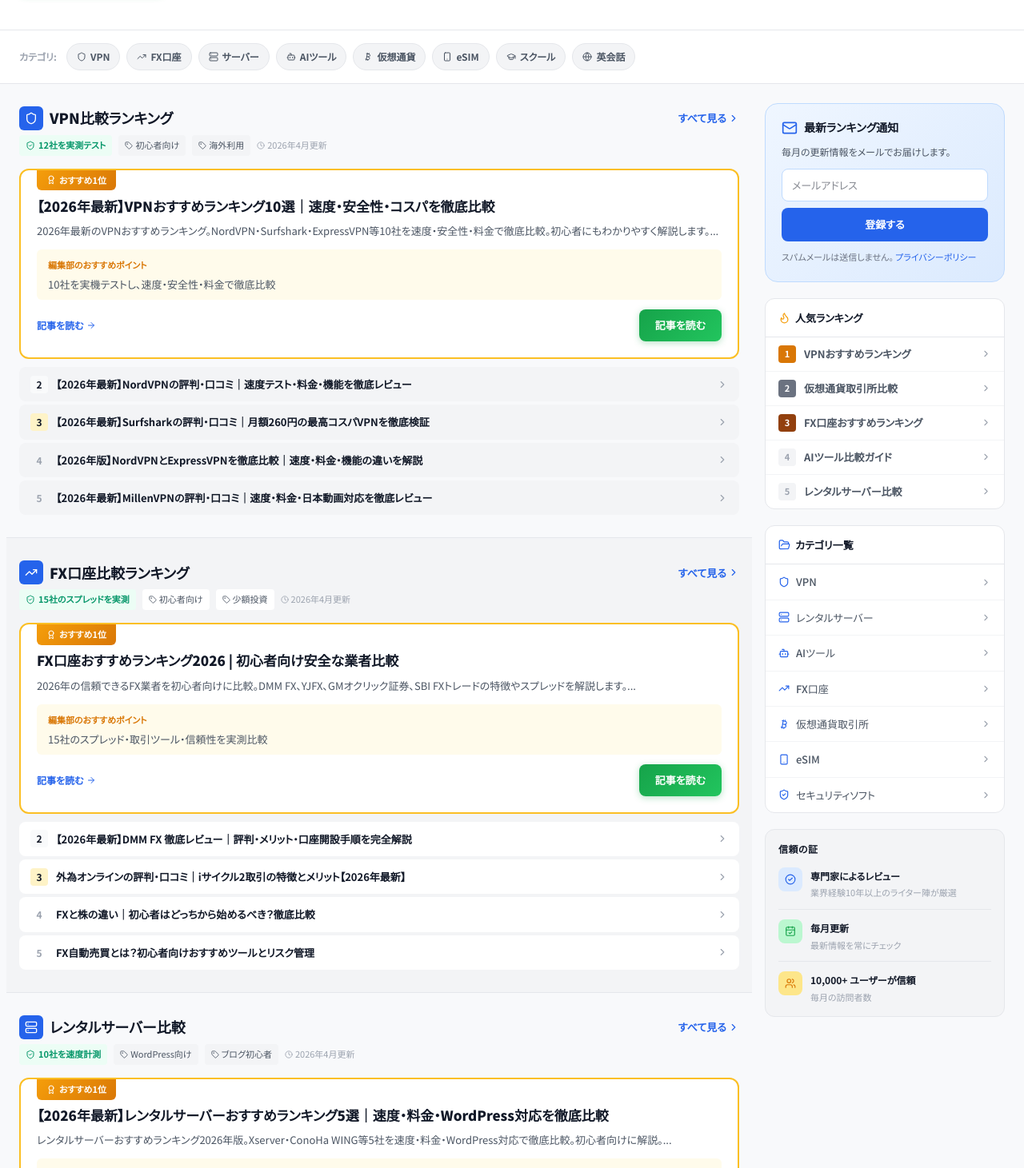
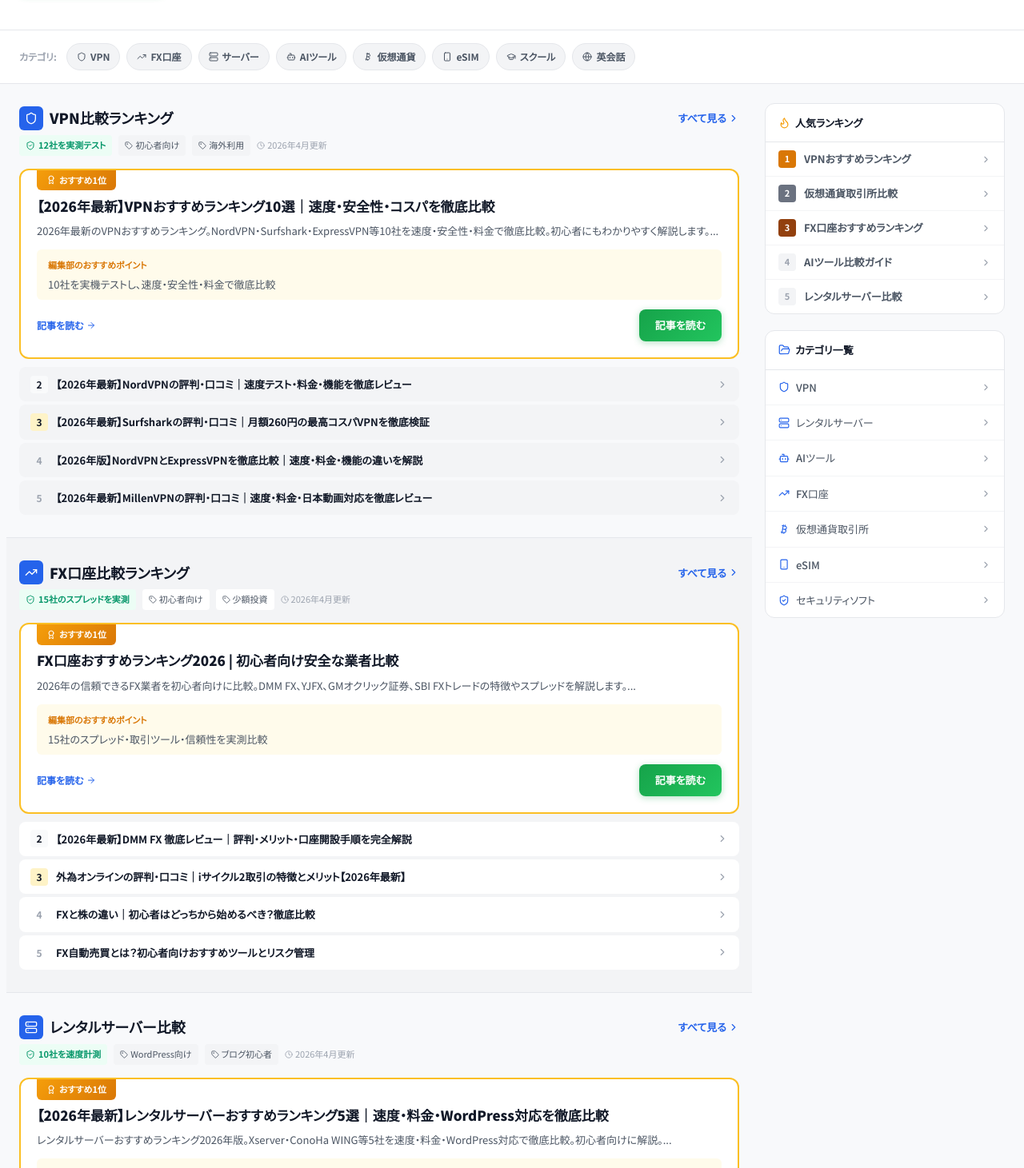
Before and after one commit to nexoraltd/bestnavi, a Next.js app: page / in a window 1280 px wide. Shown: the part 380-1841 px from the top of the page at 80% size. Built offline with nearby package versions, Linux system fonts and the light colour scheme.

Commit message:
fix: サイドバーからニュースレター・信頼の証を削除（虚偽記載）

```diff
--- a/components/Sidebar.tsx
+++ b/components/Sidebar.tsx
@@ -3,10 +3,8 @@
 import Link from "next/link";
 import {
   Shield, Server, Bot, TrendingUp, Bitcoin, Smartphone,
-  ShieldCheck, ChevronRight, Flame, FolderOpen, CheckCircle2,
-  CalendarCheck, Users, Mail,
+  ShieldCheck, ChevronRight, Flame, FolderOpen,
 } from "lucide-react";
-import { useState } from "react";
 import type { LucideIcon } from "lucide-react";
 
 const categories: { name: string; icon: LucideIcon; href: string }[] = [
@@ -27,74 +25,9 @@ const popularRankings = [
   { title: "レンタルサーバー比較", href: "/ranking/server" },
 ];
 
-const trustItems = [
-  { icon: CheckCircle2, color: "#2563eb", bg: "#dbeafe", title: "専門家によるレビュー", desc: "業界経験10年以上のライター陣が厳選" },
-  { icon: CalendarCheck, color: "#16a34a", bg: "#bbf7d0", title: "毎月更新", desc: "最新情報を常にチェック" },
-  { icon: Users, color: "#d97706", bg: "#fde68a", title: "10,000+ ユーザーが信頼", desc: "毎月の訪問者数" },
-];
-
 export function Sidebar() {
-  const [email, setEmail] = useState("");
-
   return (
     <aside style={{ display: "flex", flexDirection: "column", gap: 20 }}>
-
-      {/* Newsletter signup */}
-      <div style={{
-        background: "linear-gradient(135deg, #eff6ff 0%, #dbeafe 100%)",
-        borderRadius: 16,
-        padding: 20,
-        border: "1px solid #bfdbfe",
-      }}>
-        <div style={{ display: "flex", alignItems: "center", gap: 8, marginBottom: 10 }}>
-          <Mail size={20} strokeWidth={2} style={{ color: "var(--accent)" }} />
-          <h3 style={{ fontWeight: 700, fontSize: 14, color: "var(--text-primary)" }}>最新ランキング通知</h3>
-        </div>
-        <p style={{ fontSize: 12, color: "var(--text-secondary)", marginBottom: 12, lineHeight: 1.6 }}>
-          毎月の更新情報をメールでお届けします。
-        </p>
-        <div style={{ display: "flex", flexDirection: "column", gap: 8 }}>
-          <input
-            type="email"
-            placeholder="メールアドレス"
-            value={email}
-            onChange={(e) => setEmail(e.target.value)}
-            style={{
-              width: "100%",
-              padding: "8px 12px",
-              fontSize: 13,
-              borderRadius: 8,
-              border: "1px solid #bfdbfe",
-              background: "#fff",
-              color: "var(--text-primary)",
-              outline: "none",
-              boxSizing: "border-box",
-            }}
-          />
-          <button
-            style={{
-              width: "100%",
-              padding: "9px 0",
-              fontSize: 13,
-              fontWeight: 700,
-              background: "var(--accent)",
-              color: "#fff",
-              border: "none",
-              borderRadius: 8,
-              cursor: "pointer",
-              transition: "background 0.15s",
-            }}
-            onMouseEnter={(e) => { (e.currentTarget as HTMLButtonElement).style.background = "var(--accent-hover)"; }}
-            onMouseLeave={(e) => { (e.currentTarget as HTMLButtonElement).style.background = "var(--accent)"; }}
-          >
-            登録する
-          </button>
-        </div>
-        <p style={{ fontSize: 11, color: "#6b7280", marginTop: 10 }}>
-          スパムメールは送信しません。
-          <Link href="/privacy" style={{ color: "var(--accent)", textDecoration: "none" }}> プライバシーポリシー</Link>
-        </p>
-      </div>
 
       {/* Popular rankings */}
       <div style={{
@@ -187,44 +120,6 @@ export function Sidebar() {
         })}
       </div>
 
-      {/* Trust section */}
-      <div style={{
-        background: "var(--bg-section)",
-        borderRadius: 12,
-        padding: 16,
-        border: "1px solid var(--border)",
-      }}>
-        <h4 style={{ fontWeight: 700, fontSize: 12, color: "var(--text-primary)", marginBottom: 14, textTransform: "uppercase", letterSpacing: 0.5 }}>
-          信頼の証
-        </h4>
-        <div style={{ display: "flex", flexDirection: "column", gap: 12 }}>
-          {trustItems.map(({ icon: Icon, color, bg, title, desc }, i) => (
-            <div
-              key={title}
-              style={{
-                display: "flex", alignItems: "flex-start", gap: 10,
-                paddingBottom: i < trustItems.length - 1 ? 12 : 0,
-                borderBottom: i < trustItems.length - 1 ? "1px solid var(--border)" : "none",
-              }}
-            >
-              <div style={{
-                width: 30, height: 30,
-                background: bg,
-                borderRadius: 8,
-                display: "flex", alignItems: "center", justifyContent: "center",
-                flexShrink: 0,
-              }}>
-                <Icon size={14} strokeWidth={2} style={{ color }} />
-              </div>
-              <div>
-                <div style={{ fontSize: 12, fontWeight: 700, color: "var(--text-primary)" }}>{title}</div>
-                <div style={{ fontSize: 11, color: "var(--text-muted)", marginTop: 2, lineHeight: 1.5 }}>{desc}</div>
-              </div>
-            </div>
-          ))}
-        </div>
-      </div>
-
     </aside>
   );
 }
```
